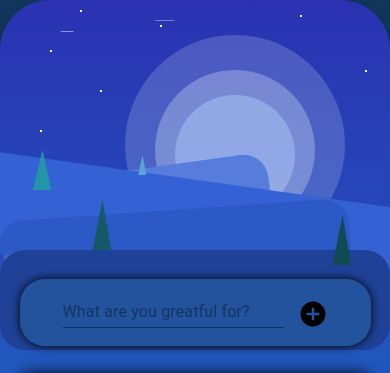
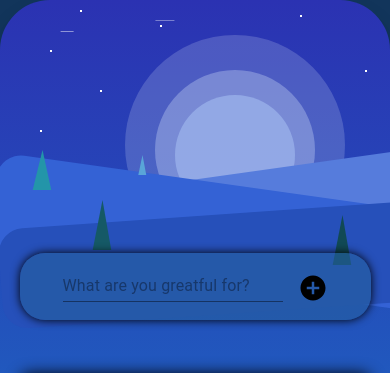
Before and after one commit to CalinRaduAlexandru/Greatfulness-app, a React (Create React App) app: page / in a window 390 px wide. Shown: the top 373 px of the page. Built offline with nearby package versions, Linux system fonts and the light colour scheme; no server answers.

Commit message:
responsivness

```diff
--- a/src/App.css
+++ b/src/App.css
@@ -1,7 +1,7 @@
 .container2 {
   position: absolute;
   left: 5%;
-  top: 36%;
+  top: 40%;
   background-color: rgba(7, 21, 36, 0.6);
   padding: 40px;
   border-radius: 25px;
@@ -20,7 +20,7 @@
   border-radius: 25px;
   padding: 7px;
   left: 3%;
-  top: 26%;
+  top: 29%;
   width: 44vw;
   min-width: 360px;
   box-shadow: 0 0 10px rgba(0, 0, 0, 1);
@@ -31,14 +31,14 @@
     width: 90vw;
     padding: 10px;
     margin-top: 20px;
-    max-height: 330px;
+    max-height: 50vh;
     top: 42%;
     overflow-y: scroll;
   }
   .add-form {
     width: 90vw;
     left: 5%;
-    top: 33%;
+    top: 30%;
     background-color: rgba(38, 96, 158, 0.6);
     min-width: 320px;
   }
@@ -46,11 +46,16 @@
 
 @media (max-height: 540px) {
   .container2 {
-    opacity: 0;
+    top: 55%;
   }
 }
 
 @media (max-height: 785px) {
+  .landscape4 {
+    opacity: 0;
+  }
+}
+@media (max-width: 540px) {
   .landscape4 {
     opacity: 0;
   }
@@ -75,13 +80,13 @@ body {
   position: absolute;
   width: 40vw;
   height: 20vh;
-  top: 20%;
+  top: 23%;
 }
 
 @media (max-width: 700px) {
   .quotes {
     position: absolute;
-    top: 85%;
+    top: 88%;
     left: 5%;
     width: 90vw;
   }
@@ -92,10 +97,6 @@ body {
 
   .container {
     min-height: 630px;
-  }
-
-  .landscape3 {
-    opacity: 0.5;
   }
 }
 
@@ -163,6 +164,7 @@ body {
 .landscape1 {
   position: absolute;
   width: 70vw;
+  min-width: 533px;
   border-radius: 25px;
   height: 100px;
   background-color: #567cdc;
@@ -175,6 +177,7 @@ body {
   width: 550px;
   height: 100px;
   background-color: #3462d5;
+  border-radius: 25px;
   transform: rotate(8deg);
   top: 190px;
   left: -10px;
@@ -183,6 +186,7 @@ body {
 .landscape3 {
   position: absolute;
   width: 90vw;
+  min-width: 570px;
   height: 100px;
   border-radius: 25px;
   background-color: #2650ba;
@@ -198,6 +202,16 @@ body {
   border-radius: 25px;
   transform: rotate(0deg);
   top: 250px;
+}
+
+@media (max-width: 550px) {
+  .landscape1 {
+    width: 100vw;
+  }
+
+  .landscape4 {
+    width: 100vw;
+  }
 }
 
 /* add trees here */
@@ -272,6 +286,12 @@ body {
   clip-path: polygon(50% 0%, 22% 100%, 75% 100%);
   box-shadow: 2px 0 2px 4px rgba(0, 0, 0, 0.1);
   animation: tree6 1.3s 1 forwards 2s;
+}
+
+@media (min-width: 865px) {
+  .tree1 {
+    background-color: rgba(0, 0, 0, 0);
+  }
 }
 
 /* add stars here */
```
